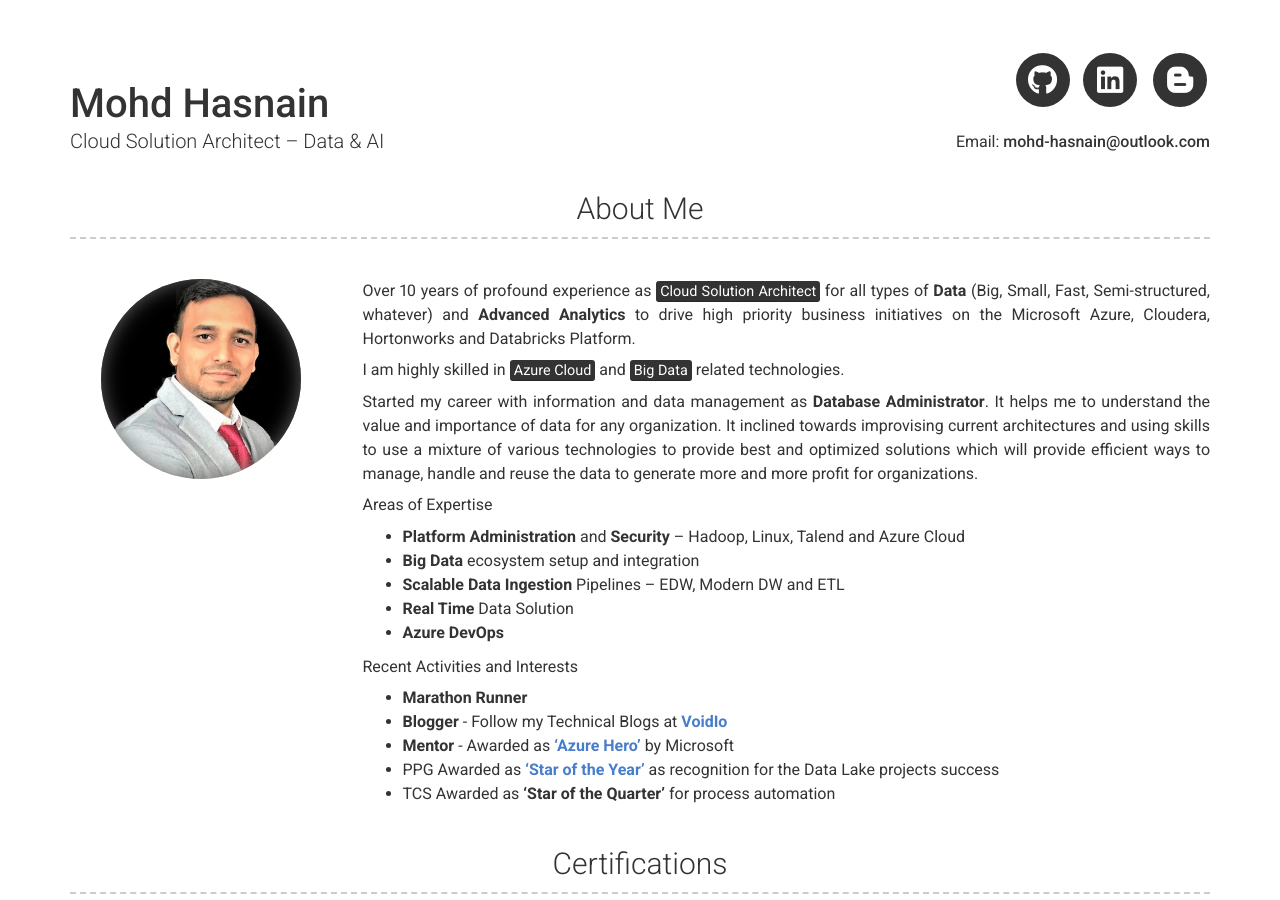
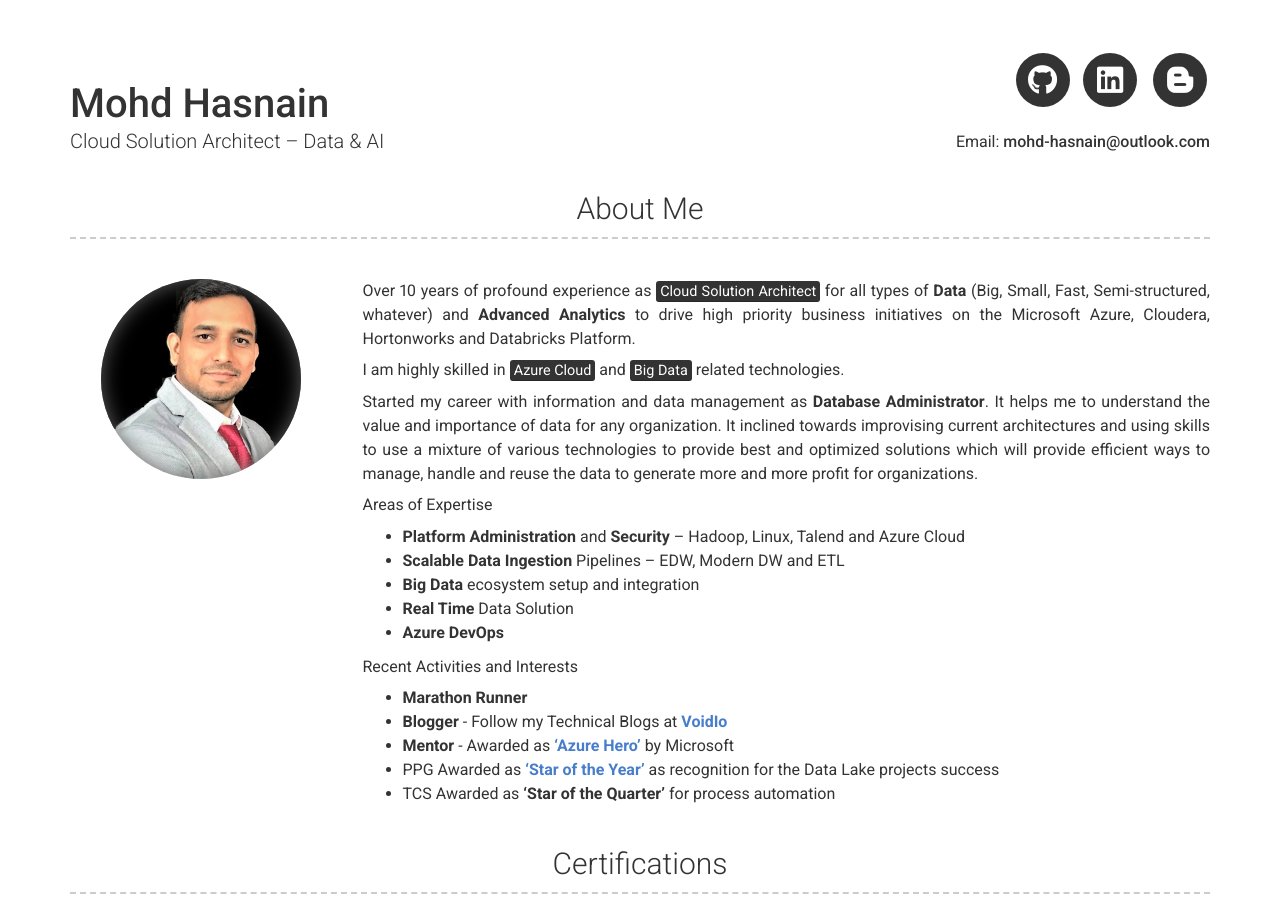
Before and after one commit to mohd-hasnain/mohd-hasnain.github.io, a Jekyll site: the page built from index.md, in a window 1280 px wide and 900 px high. Built offline with Jekyll 4.4.1, drawn with Linux system fonts in a browser that asks for light colours; nearby versions of some CDN libraries; part of the change alters nothing that is shown.

```diff
--- a/_config.yml
+++ b/_config.yml
@@ -46,8 +46,8 @@ about_content: | # this will include new lines to allow paragraphs
 
   Areas of Expertise
     - **Platform Administration** and **Security** – Hadoop, Linux, Talend and Azure Cloud
+    - **Scalable Data Ingestion** Pipelines – EDW, Modern DW and ETL
     - **Big Data** ecosystem setup and integration
-    - **Scalable Data Ingestion** Pipelines – EDW, Modern DW and ETL
     - **Real Time** Data Solution
     - **Azure DevOps**
 
```
